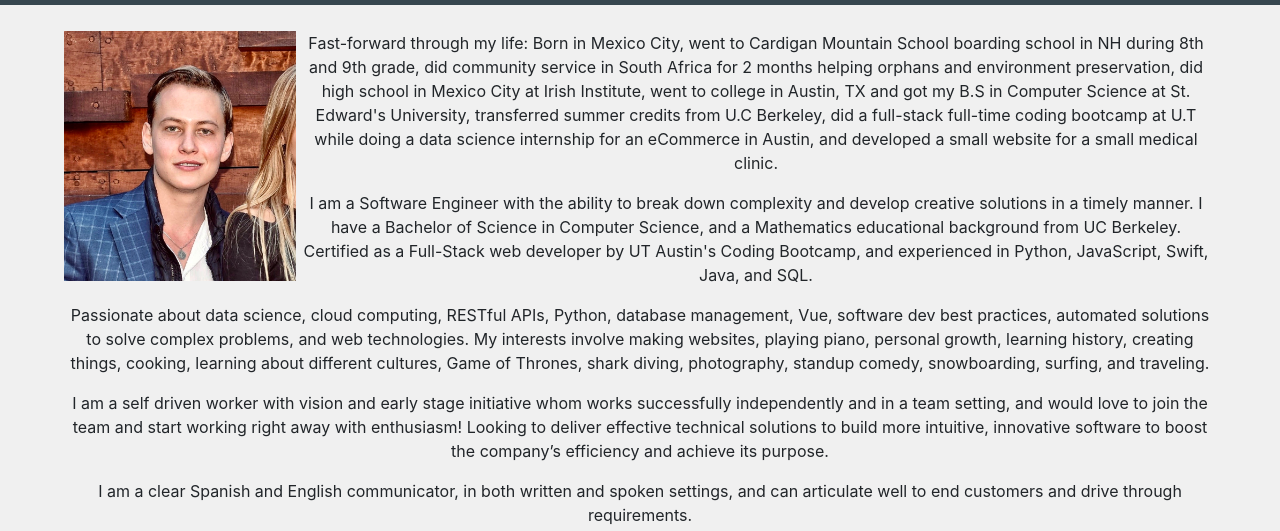
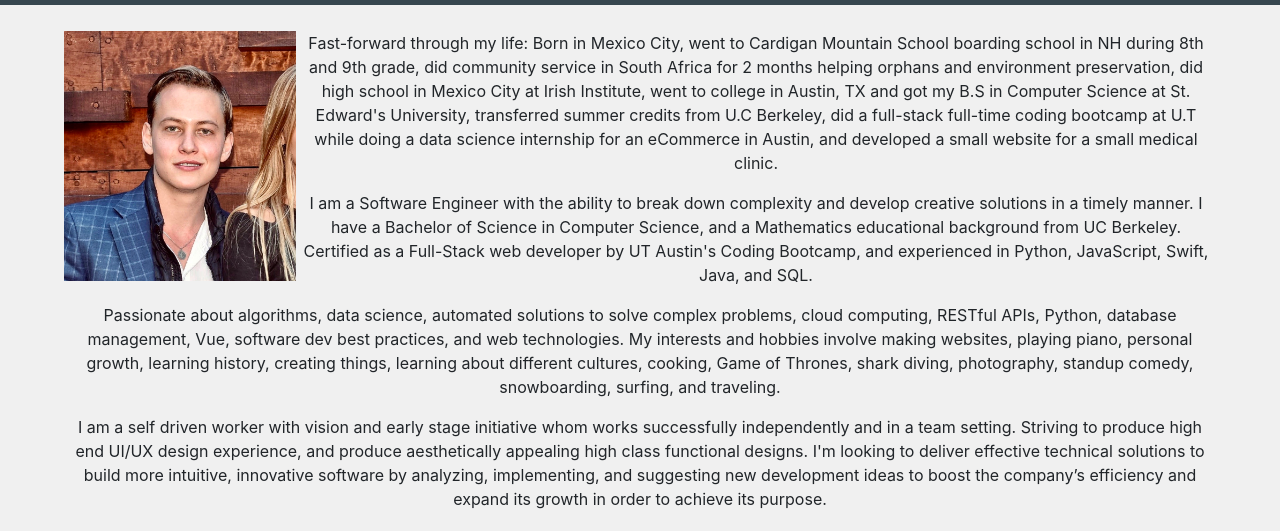
Before and after one commit to pablodiazt/ePortfolio-Pablo, a plain HTML site: page html/about.html in a window 1280 px wide. Shown: the part 142-673 px from the top of the page. Drawn offline with nearby package versions, Linux system fonts and the light colour scheme; a web font is replaced by a local one.

Commit message:
updated about info

```diff
--- a/html/about.html
+++ b/html/about.html
@@ -111,6 +111,8 @@
                     </p>
                 </div>
 
+                <!-- fam business -->
+
                 <!-- cover letter -->
                 <p>I am a Software Engineer with the ability to break down complexity and develop creative solutions in
                     a timely manner. I have a Bachelor of Science in Computer Science, and a Mathematics educational
@@ -120,19 +122,24 @@
 
                 <!-- passions, interests, & hobbies -->
                 <p>
-                    Passionate about data science, cloud computing, RESTful APIs, Python, database management, Vue,
-                    software dev best practices, automated solutions to solve complex problems, and web technologies. My
-                    interests involve making websites, playing piano, personal growth, learning history, creating
-                    things, cooking, learning about different cultures, Game of Thrones, shark diving, photography,
-                    standup comedy, snowboarding, surfing,
-                    and traveling.
+                    Passionate about algorithms, data science, automated solutions to solve complex problems, cloud
+                    computing, RESTful APIs, Python, database management, Vue, software dev best practices, and web
+                    technologies.
+
+                    My interests and hobbies involve making websites, playing piano, personal growth, learning history,
+                    creating things, learning about different cultures, cooking, Game of Thrones, shark diving,
+                    photography, standup comedy, snowboarding, surfing, and traveling.
                 </p>
 
+                <!-- goals -->
                 <p>
                     I am a self driven worker with vision and early stage initiative whom works successfully
-                    independently and in a team setting, and would love to join the team and start working right away
-                    with enthusiasm! Looking to deliver effective technical solutions to build more intuitive,
-                    innovative software to boost the company’s efficiency and achieve its purpose.
+                    independently and in a team setting. Striving to produce high end UI/UX design experience, and
+                    produce aesthetically appealing high class functional designs.
+
+                    I'm looking to deliver effective
+                    technical solutions to build more intuitive, innovative software by analyzing, implementing, and suggesting new
+                    development ideas to boost the company’s efficiency and expand its growth in order to achieve its purpose.
                 </p>
 
                 <!-- languages -->
```
